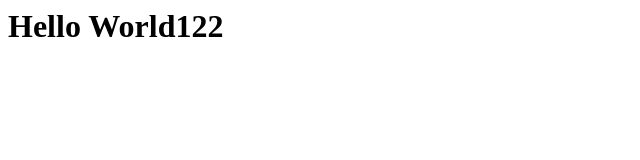
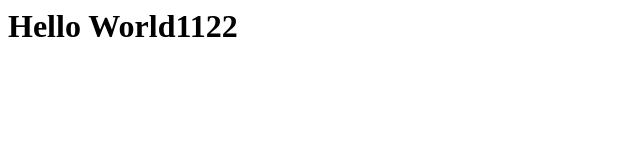
Before and after one commit to sabareesh-r23/batch-api, a plain HTML site: page index.html in a window 1280 px wide. Shown: the full height of the page, 0-640 px from the left. Drawn offline with Linux system fonts and the light colour scheme.

Commit message:
Update index.html

```diff
--- a/index.html
+++ b/index.html
@@ -2,6 +2,6 @@
  <head>
  </head>
  <body>
-   <h1>Hello World122<h1>
+   <h1>Hello World1122<h1>
  </body>
 </html>
```
